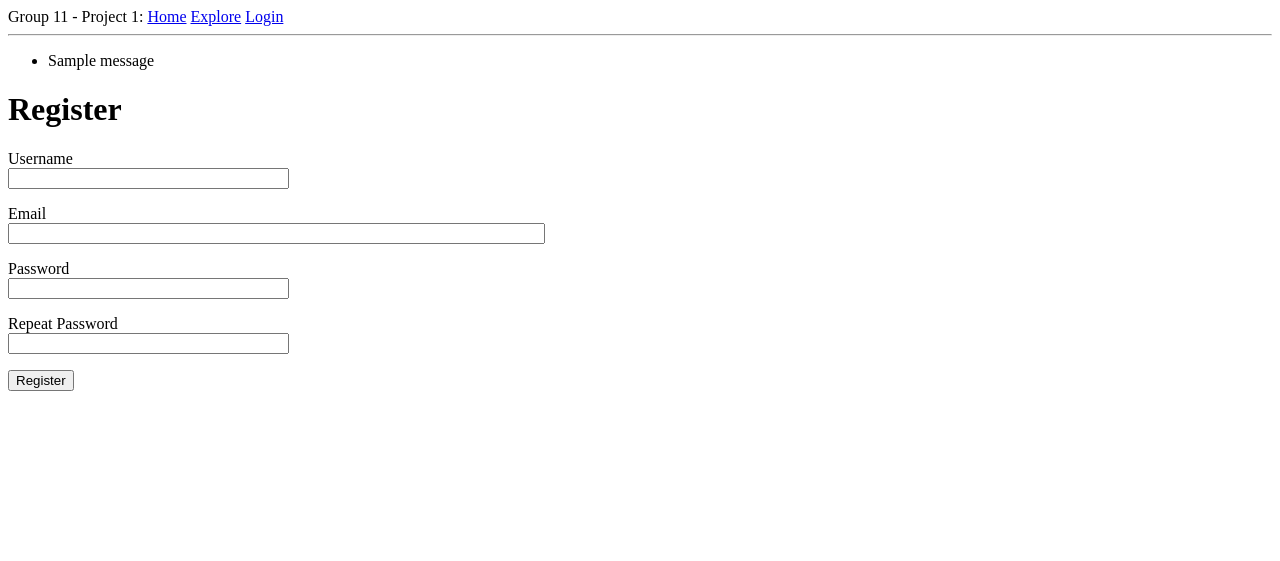
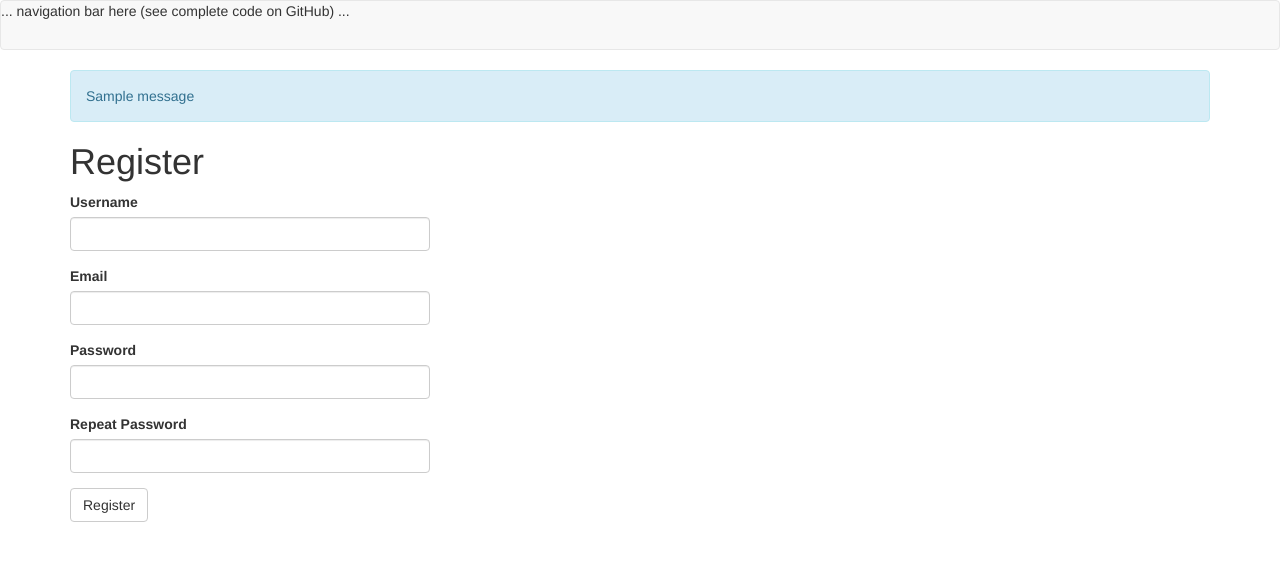
Before and after one commit to nomadic-me/dev.project.runningdigitally.com, a Flask app: page /register in a window 1280 px wide. Shown: the top 561 px of the page. Run offline with Flask 2, Linux system fonts and the light colour scheme; tables that the repository leaves empty hold one stand-in row (values such as "Sample post"); one stand-in notice (Sample message) is shown; some libraries are stand-ins or nearby versions.

Commit message:
Adding Bootstap Support
Signed-off-by: Satish Surath <s@n-m.co>

```diff
--- a/app/__init__.py
+++ b/app/__init__.py
@@ -7,6 +7,7 @@ import logging
 from logging.handlers import SMTPHandler, RotatingFileHandler
 import os
 from flask_mail import Mail
+from flask_bootstrap import Bootstrap
 
 app = Flask(__name__)
 app.config.from_object(Config)
@@ -15,6 +16,7 @@ migrate = Migrate(app, db)
 login = LoginManager(app)
 login.login_view = 'login'
 mail = Mail(app)
+bootstrap = Bootstrap(app)
 
 from app import routes, models, errors
 
--- a/app/templates/404.html
+++ b/app/templates/404.html
@@ -1,6 +1,6 @@
 {% extends "base.html" %}
 
-{% block content %}
+{% block app_content %}
     <h1>File Not Found</h1>
     <p><a href="{{ url_for('index') }}">Back</a></p>
 {% endblock %}
--- a/app/templates/500.html
+++ b/app/templates/500.html
@@ -1,6 +1,6 @@
 {% extends "base.html" %}
 
-{% block content %}
+{% block app_content %}
     <h1>An unexpected error has occurred</h1>
     <p>The administrator has been notified. Sorry for the inconvenience!</p>
     <p><a href="{{ url_for('index') }}">Back</a></p>
--- a/app/templates/base.html
+++ b/app/templates/base.html
@@ -1,33 +1,30 @@
-<!doctype html>
-<html>
-    <head>
+{% extends 'bootstrap/base.html' %}
+
+{% block title %}
         {% if title %}
         <title>{{ title }} - Group 11 - Project 1</title>
         {% else %}
         <title>Home Page - Group 11 - Project 1</title>
         {% endif %}
-    </head>
-    <body>
-        <div>Group 11 - Project 1:
-        <a href="{{ url_for('index') }}">Home</a>
-        <a href="{{ url_for('explore') }}">Explore</a>
-        {% if current_user.is_anonymous %}
-        <a href="{{ url_for('login') }}">Login</a>
-        {% else %}
-        <a href="{{ url_for('user', username=current_user.username) }}">Profile</a>
-        <a href="{{ url_for('logout') }}">Logout</a>
+{% endblock %}
+
+{% block navbar %}
+    <nav class="navbar navbar-default">
+        ... navigation bar here (see complete code on GitHub) ...
+    </nav>
+{% endblock %}
+
+{% block content %}
+    <div class="container">
+        {% with messages = get_flashed_messages() %}
+        {% if messages %}
+            {% for message in messages %}
+            <div class="alert alert-info" role="alert">{{ message }}</div>
+            {% endfor %}
         {% endif %}
-        </div>
-        <hr>
-            {% with messages = get_flashed_messages() %}
-                {% if messages %}
-                    <ul>
-                        {% for message in messages %}
-                        <li>{{ message }}</li>
-                        {% endfor %}
-                    </ul>
-                {% endif %}
-            {% endwith %}
-        {% block content %}{% endblock %}
-    </body>
-</html>
+        {% endwith %}
+
+        {# application content needs to be provided in the app_content block #}
+        {% block app_content %}{% endblock %}
+    </div>
+{% endblock %}
--- a/app/templates/register.html
+++ b/app/templates/register.html
@@ -1,37 +1,11 @@
 {% extends "base.html" %}
+{% import 'bootstrap/wtf.html' as wtf %}
 
-{% block content %}
+{% block app_content %}
     <h1>Register</h1>
-    <form action="" method="post">
-        {{ form.hidden_tag() }}
-        <p>
-            {{ form.username.label }}<br>
-            {{ form.username(size=32) }}<br>
-            {% for error in form.username.errors %}
-            <span style="color: red;">[{{ error }}]</span>
-            {% endfor %}
-        </p>
-        <p>
-            {{ form.email.label }}<br>
-            {{ form.email(size=64) }}<br>
-            {% for error in form.email.errors %}
-            <span style="color: red;">[{{ error }}]</span>
-            {% endfor %}
-        </p>
-        <p>
-            {{ form.password.label }}<br>
-            {{ form.password(size=32) }}<br>
-            {% for error in form.password.errors %}
-            <span style="color: red;">[{{ error }}]</span>
-            {% endfor %}
-        </p>
-        <p>
-            {{ form.password2.label }}<br>
-            {{ form.password2(size=32) }}<br>
-            {% for error in form.password2.errors %}
-            <span style="color: red;">[{{ error }}]</span>
-            {% endfor %}
-        </p>
-        <p>{{ form.submit() }}</p>
-    </form>
+    <div class="row">
+        <div class="col-md-4">
+            {{ wtf.quick_form(form) }}
+        </div>
+    </div>
 {% endblock %}
```
Also changed, not shown: app/templates/_post.html (+12 -4 lines), app/templates/index.html (+15 -0 lines).
